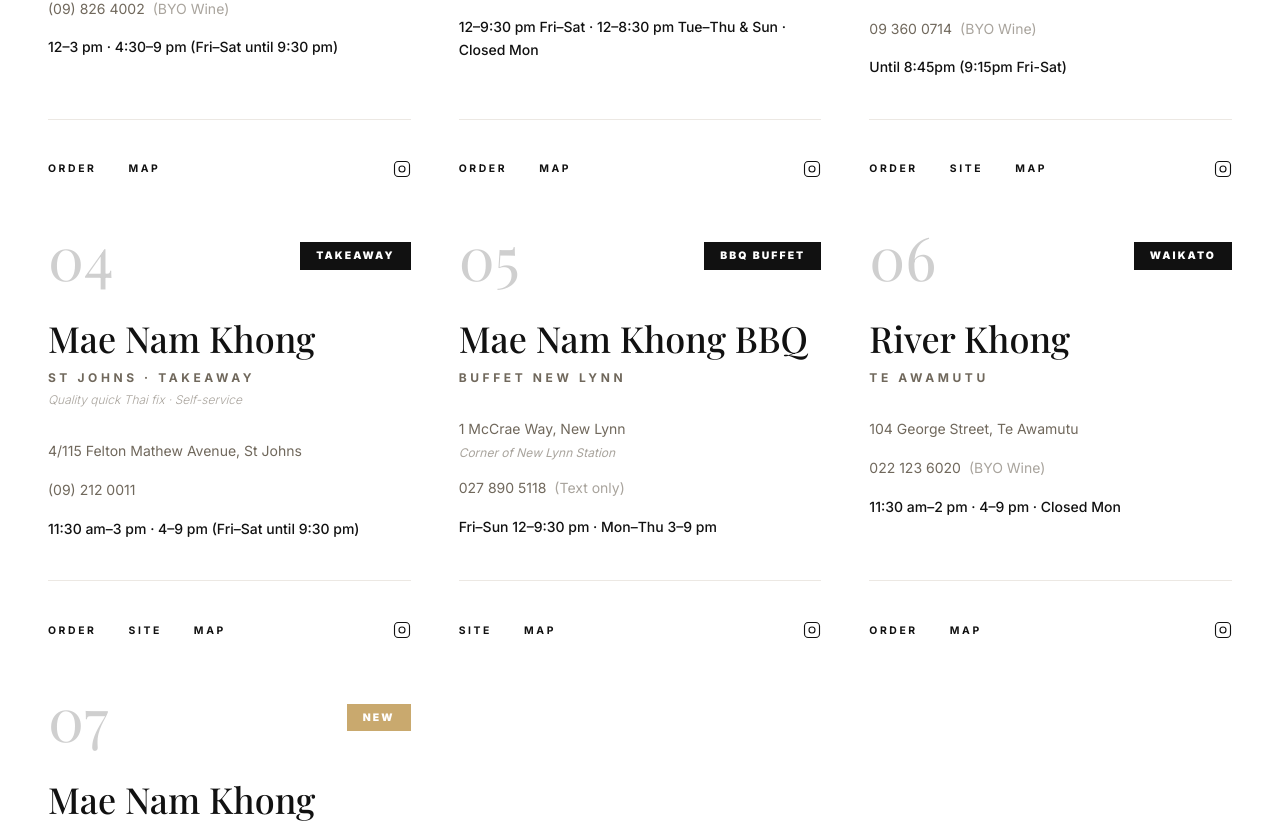
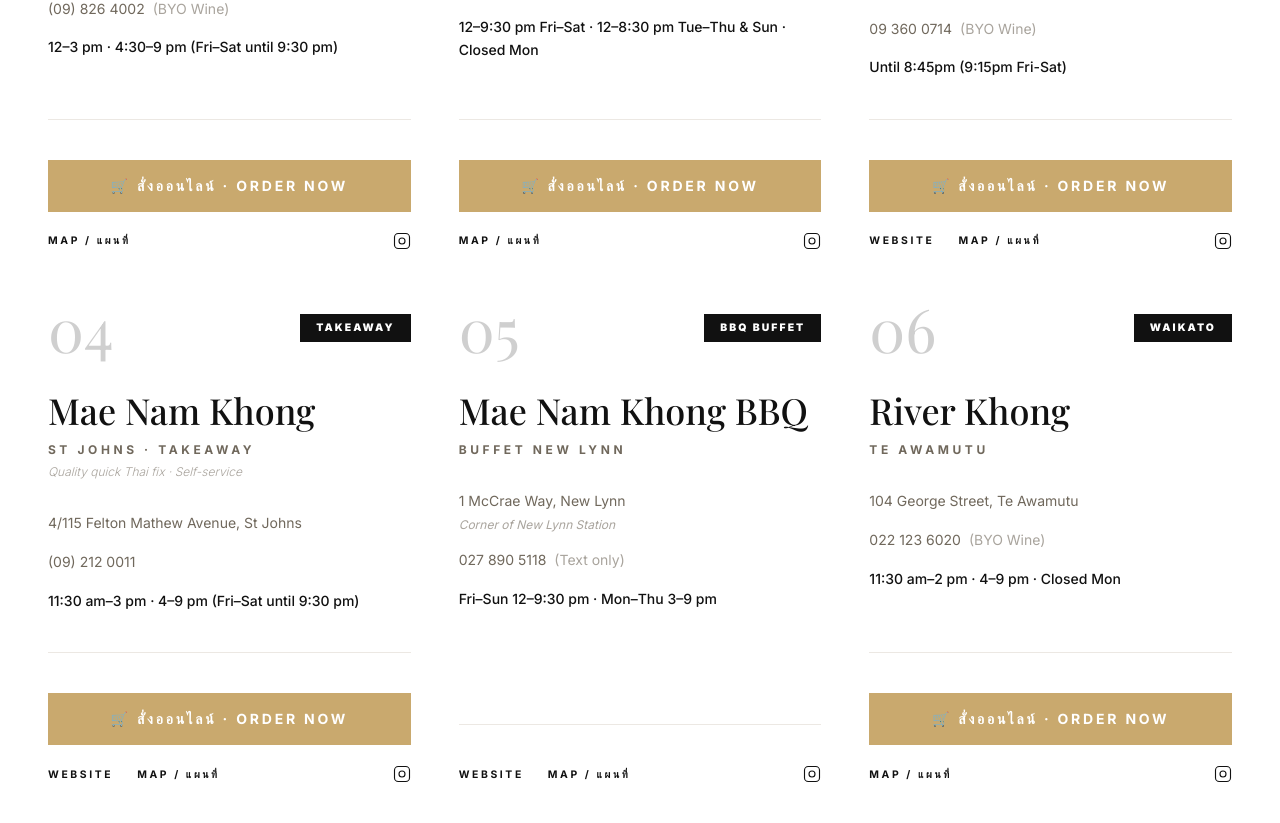
Before and after one commit to poploc-c/Maenamkhong, a Next.js app: page / in a window 1280 px wide. Shown: the part 4421-5244 px from the top of the page. Built offline with nearby package versions, Linux system fonts and the light colour scheme.

Commit message:
Make Order button prominent for easier access
Updated the Branches component to enhance the order button and restructured the layout for website, map, and social links.

```diff
--- a/app/components/Branches.tsx
+++ b/app/components/Branches.tsx
@@ -188,20 +188,26 @@
                 )}
               </div>
 
-              <div className="mt-auto pt-10 border-t border-accent/50 flex items-center gap-8">
+              <div className="mt-auto pt-10 border-t border-accent/50">
                 {branch.orderUrl && (
-                  <a href={branch.orderUrl} target="_blank" className="text-[0.65rem] font-bold uppercase tracking-[0.25em] text-primary hover:text-secondary transition-all">
-                    Order
+                  <a
+                    href={branch.orderUrl}
+                    target="_blank"
+                    className="block w-full text-center py-4 px-6 mb-5 text-sm font-bold uppercase tracking-[0.2em] text-white transition-opacity hover:opacity-80"
+                    style={{ backgroundColor: "#C9A96E" }}
+                  >
+                    🛒 สั่งออนไลน์ · Order Now
                   </a>
                 )}
+                <div className="flex items-center gap-6">
                   {branch.websiteUrl && (
                     <a href={branch.websiteUrl} target="_blank" className="text-[0.65rem] font-bold uppercase tracking-[0.25em] text-primary hover:text-secondary transition-all">
-                    Site
+                      Website
                     </a>
                   )}
                   {branch.mapUrl && (
                     <a href={branch.mapUrl} target="_blank" className="text-[0.65rem] font-bold uppercase tracking-[0.25em] text-primary hover:text-secondary transition-all">
-                    Map
+                      Map / แผนที่
                     </a>
                   )}
                   {branch.socialUrl && (
@@ -214,6 +220,7 @@
                     </a>
                   )}
                 </div>
+              </div>
 
             </div>
           ))}
```
Lines whose indentation alone changed are shown as unchanged.
